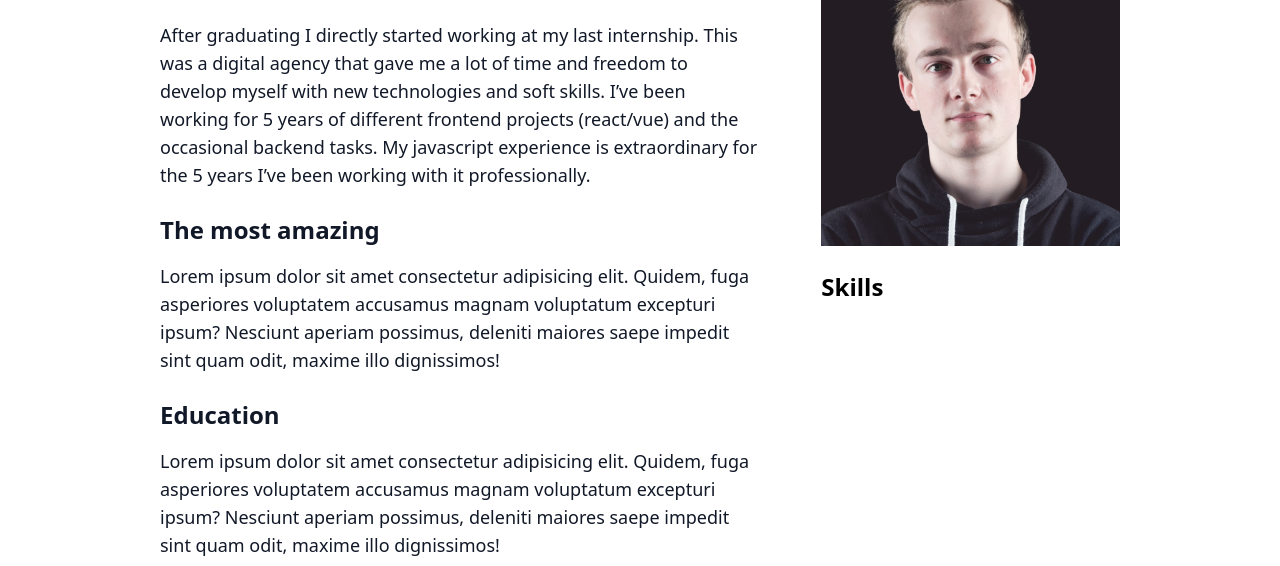
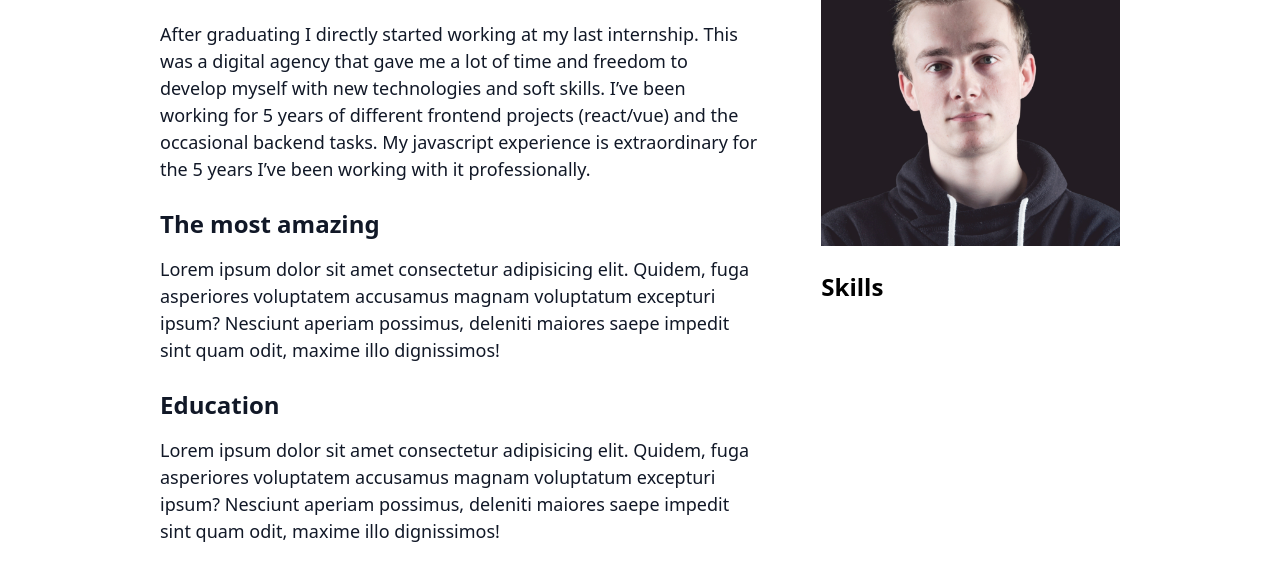
Before and after one commit to leroynas/portfolio, a Gatsby site: page /about in a window 1280 px wide. Shown: the part 161-727 px from the top of the page. Built offline with nearby package versions, Linux system fonts and the light colour scheme; Gatsby itself is replaced by a stand-in of ours.

Commit message:
feat: text component line height

```diff
--- a/src/components/common/text/Text.tsx
+++ b/src/components/common/text/Text.tsx
@@ -14,7 +14,7 @@ interface TextProps {
 }
 
 const className = {
-  root: `text-gray-900`,
+  root: `text-gray-900 leading-normal`,
   muted: `text-gray-500`,
   sizes: {
     [TextSizes.Small]: 'text-sm',
```
